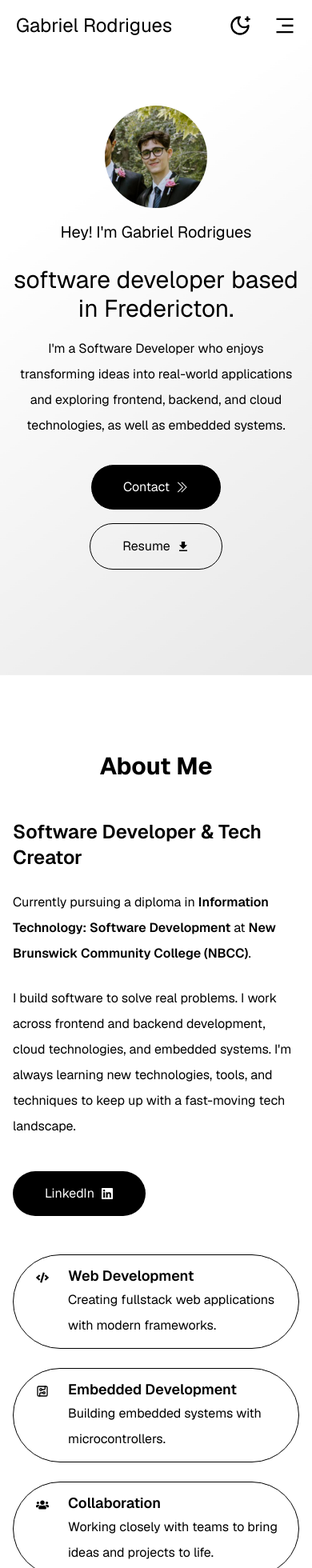
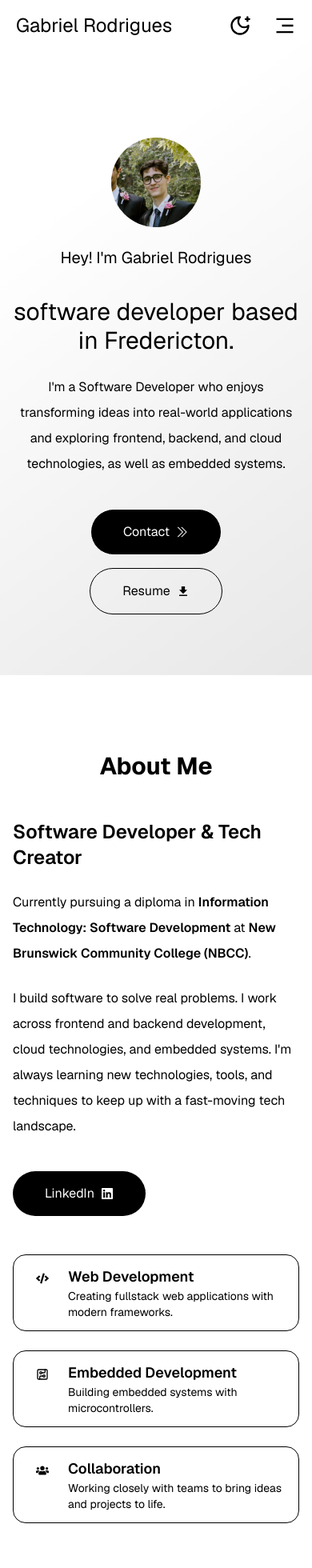
Before and after one commit to Gabriel-MRodrigues/Portfolio, a Next.js app: page / in a window 390 px wide. Shown: the top 1960 px of the page at 80% size. Built offline with nearby package versions, Linux system fonts and the light colour scheme.

Commit message:
fix: fixing mobile view

```diff
--- a/app/components/AboutMe.jsx
+++ b/app/components/AboutMe.jsx
@@ -44,17 +44,19 @@ const AboutMe = () => {
               </a>
             </div>
           </div>
-          <div className="grid grid-cols-1 gap-6">
+          <div className="flex flex-col gap-6 max-w-2xl mx-auto">
             {infoList.map(({ icon, title, description }, index) => (
               <div
                 key={index}
-                className="border border-black rounded-full px-5 py-3 min-h-[96px] flex items-center"
+                className="border border-black rounded-2xl sm:rounded-full px-5 py-3 min-h-[96px] flex items-center"
               >
                 <div className="flex items-start gap-4">
                   <div className="p-2">{icon}</div>
                   <div className="text-left">
                     <h4 className="font-semibold text-lg">{title}</h4>
-                    <p className="text-muted-foreground">{description}</p>
+                    <p className="text-sm sm:text-base text-muted-foreground">
+                      {description}
+                    </p>
                   </div>
                 </div>
               </div>
--- a/app/components/Contact.jsx
+++ b/app/components/Contact.jsx
@@ -36,16 +36,16 @@ const Contact = () => {
         I'm always open to discussing new opportunities.
       </p>
       <form onSubmit={onSubmit} className="max-w-2xl mx-auto">
-        <div className="grid grid-cols-2 gap-6 mt-10 mb-8">
+        <div className="grid grid-cols-1 sm:grid-cols-2 gap-6 mt-10 mb-8">
           <input
-            className="flex-1 p-3 outline-none border-[0.5px] border-black rounded-md bg-white"
+            className="w-full p-3 text-sm sm:text-base outline-none border-[0.5px] border-black rounded-md bg-white"
             type="text"
             placeholder="Enter your name"
             required
             name="name"
           />
           <input
-            className="flex-1 p-3 outline-none border-[0.5px] border-black rounded-md bg-white"
+            className="w-full p-3 text-sm sm:text-base outline-none border-[0.5px] border-black rounded-md bg-white"
             type="email"
             placeholder="Enter your email"
             required
--- a/app/components/Header.jsx
+++ b/app/components/Header.jsx
@@ -6,12 +6,15 @@ import { assets } from '@/assets/assets';
 
 const Header = () => {
   return (
-    <div className="w-11/12 max-w-3x1 text-center mx-auto h-screen flex flex-col items-center justify-center gap-4 scroll-mt-20">
+    <div
+      id="top"
+      className="pt-24 md:pt-28 w-11/12 max-w-3xl mx-auto min-h-screen flex flex-col items-center justify-center gap-6 text-center scroll-mt-20"
+    >
       <div>
         <Image
           src={assets.profile_image}
           alt="Profile-image"
-          className="rounded-full w-32"
+          className="rounded-full w-28 sm:w-32"
         />
       </div>
       <h3 className="flex items-end gap-2 text-xl md:text-2xl mb-3">
```
